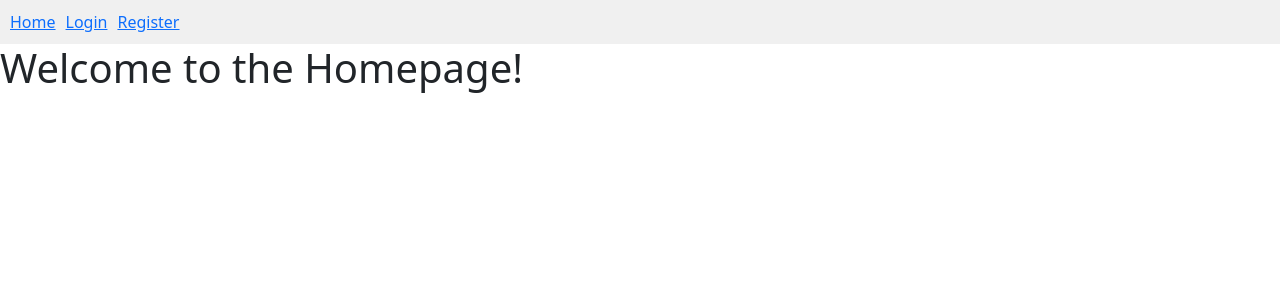
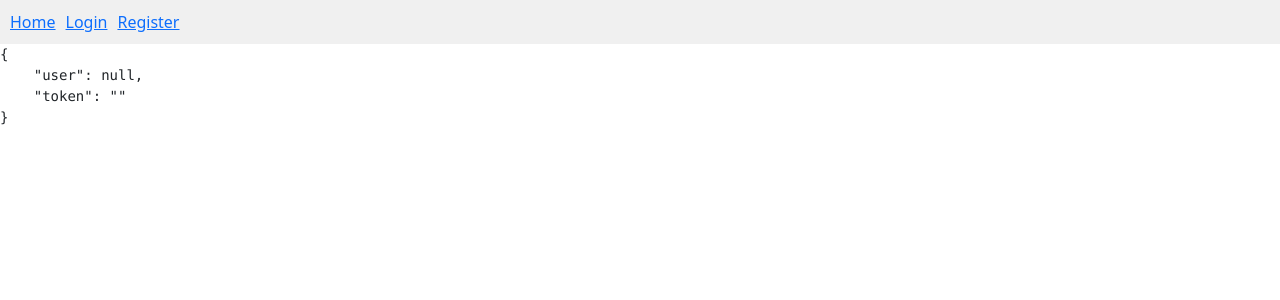
Before and after one commit to serodigital/Fragcents, a React (Create React App) app in the folder Client/my-react-app/: page / in a window 1280 px wide. Shown: the top 300 px of the page. Built offline with nearby package versions, Linux system fonts and the light colour scheme.

Commit message:
First implemetation of Context and local storage

```diff
--- /dev/null
+++ b/Client/my-react-app/src/Context/Auth.js
@@ -0,0 +1,20 @@
+import { useState,createContext, useContext } from "react";
+
+const AuthContext=createContext();
+
+const AuthProvider = ({children}) => {
+
+    const [auth,setAuth]=useState({
+        user: null,
+        token: "",
+    });
+    return (
+        <AuthContext.Provider value={[auth,setAuth]}>
+           {children}
+            </AuthContext.Provider>
+    )
+};
+
+const useAuth=()=>useContext(AuthContext);
+
+export {useAuth,AuthProvider}
--- a/Client/my-react-app/src/index.js
+++ b/Client/my-react-app/src/index.js
@@ -4,11 +4,14 @@
 import App from './App';
 import reportWebVitals from './reportWebVitals';
 import "bootstrap/dist/css/bootstrap.min.css";
+import { AuthProvider } from './Context/Auth';
 
 const root = ReactDOM.createRoot(document.getElementById('root'));
 root.render(
   <React.StrictMode>
+    <AuthProvider>
     <App />
+    </AuthProvider>
   </React.StrictMode>
 );
 
--- a/Client/my-react-app/src/pages/Home.js
+++ b/Client/my-react-app/src/pages/Home.js
@@ -1,7 +1,13 @@
 import React from 'react';
+import { useAuth } from '../Context/Auth';
 
-const Home = () => {
-    return <h1>Welcome to the Homepage!</h1>;
+export default function Home() {
+
+const [auth,setAuth] = useAuth();
+
+    return (
+
+        <div>
+    <pre>{JSON.stringify(auth,null,4)}</pre>
+    </div>);
 };
-
-export default Home;
```
Also changed, not shown: 2 other files (tests, documents, lock files or other folders).
